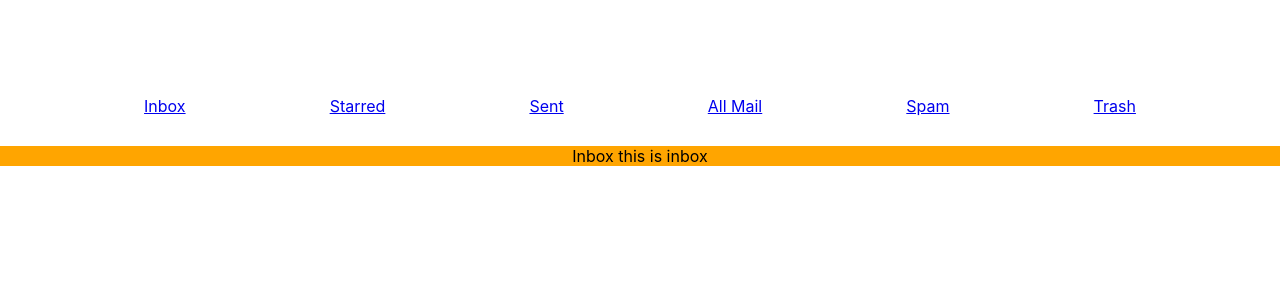
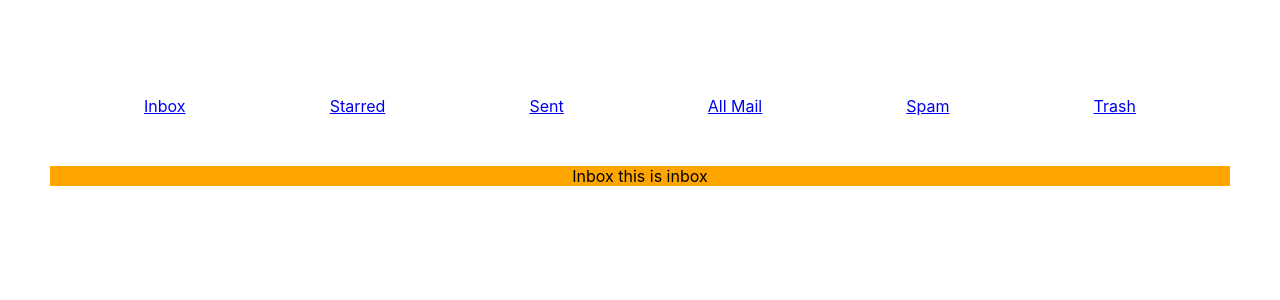
Before and after one commit to milosrancic/reactjs-gmail-clone, a React (Create React App) app: page /reactjs-gmail-clone/inbox in a window 1280 px wide. Shown: the top 300 px of the page. Built offline with nearby package versions, Linux system fonts and the light colour scheme; the HTML template or start-up script is replaced by a standard one.

Commit message:
styled hoc

```diff
--- a/src/components/Hoc.js
+++ b/src/components/Hoc.js
@@ -1,12 +1,18 @@
 import React from "react";
 
-const style = {
-  margin: "30px auto",
+const styleDiv = {
+  margin: "50px",
   backgroundColor: "orange",
   textAlign: "center"
 }
 
-const Hoc = (props) => <div style={style}>{props.children}</div>;
+const styleUl = {
+  listStyleType: "none",
+  margin: "0",
+  padding: "0"
+}
+
+const Hoc = (props) => <div style={styleDiv}><ul style={styleUl}>{props.children}</ul></div>;
 
 
 export default Hoc;
```
